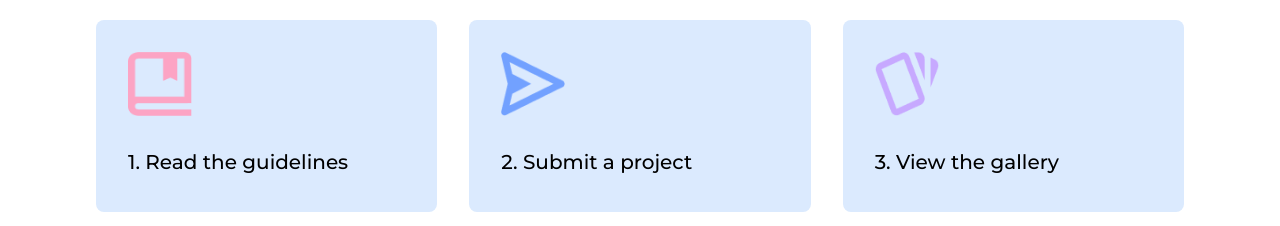
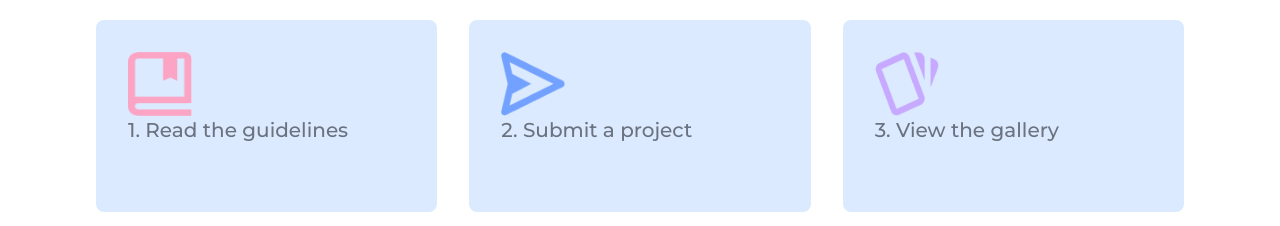
Before and after one commit to Command-Tech/InnovatHER-website, a Next.js app: page / in a window 1280 px wide. Shown: the part 832-1058 px from the top of the page. Built offline with nearby package versions, Linux system fonts and the light colour scheme.

Commit message:
add links :))

```diff
--- a/components/step.js
+++ b/components/step.js
@@ -1,8 +1,8 @@
-export default function Step({ icon, text }) {
+export default function Step({ icon, text, link }) {
   return (
     <div className="h-48 w-full rounded-lg bg-blue-100 p-8 space-y-8 transition duration-500 ease-in-out transform hover:-translate-y-1 hover:scale-110">
       <img src={icon} alt={text} className="w-16 h-16" />
-      <p className="text-xl font-montserrat font-medium">{text}</p>
+      <a href={link}><p className="text-xl font-montserrat font-medium">{text}</p></a>
     </div>
   )
 }
```
